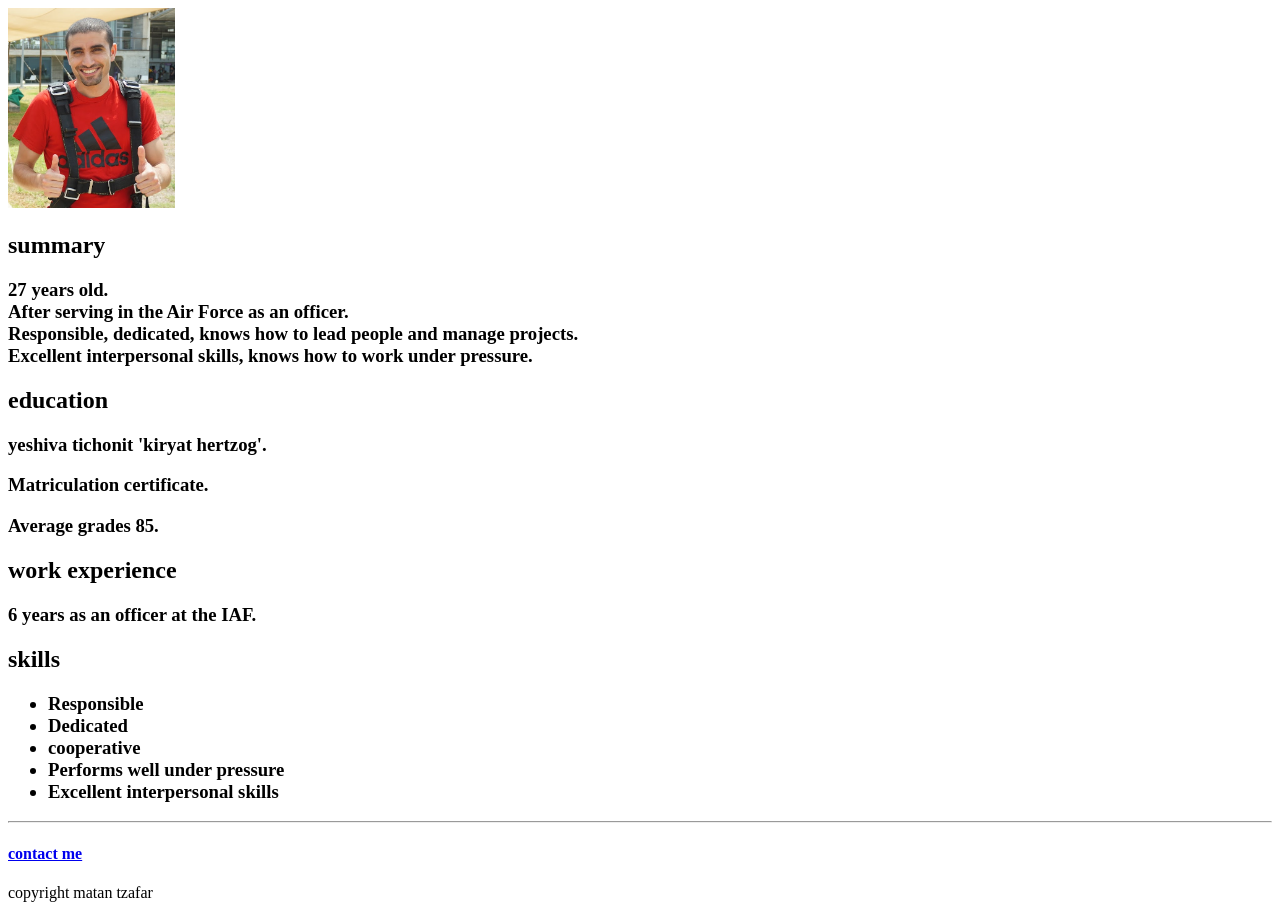
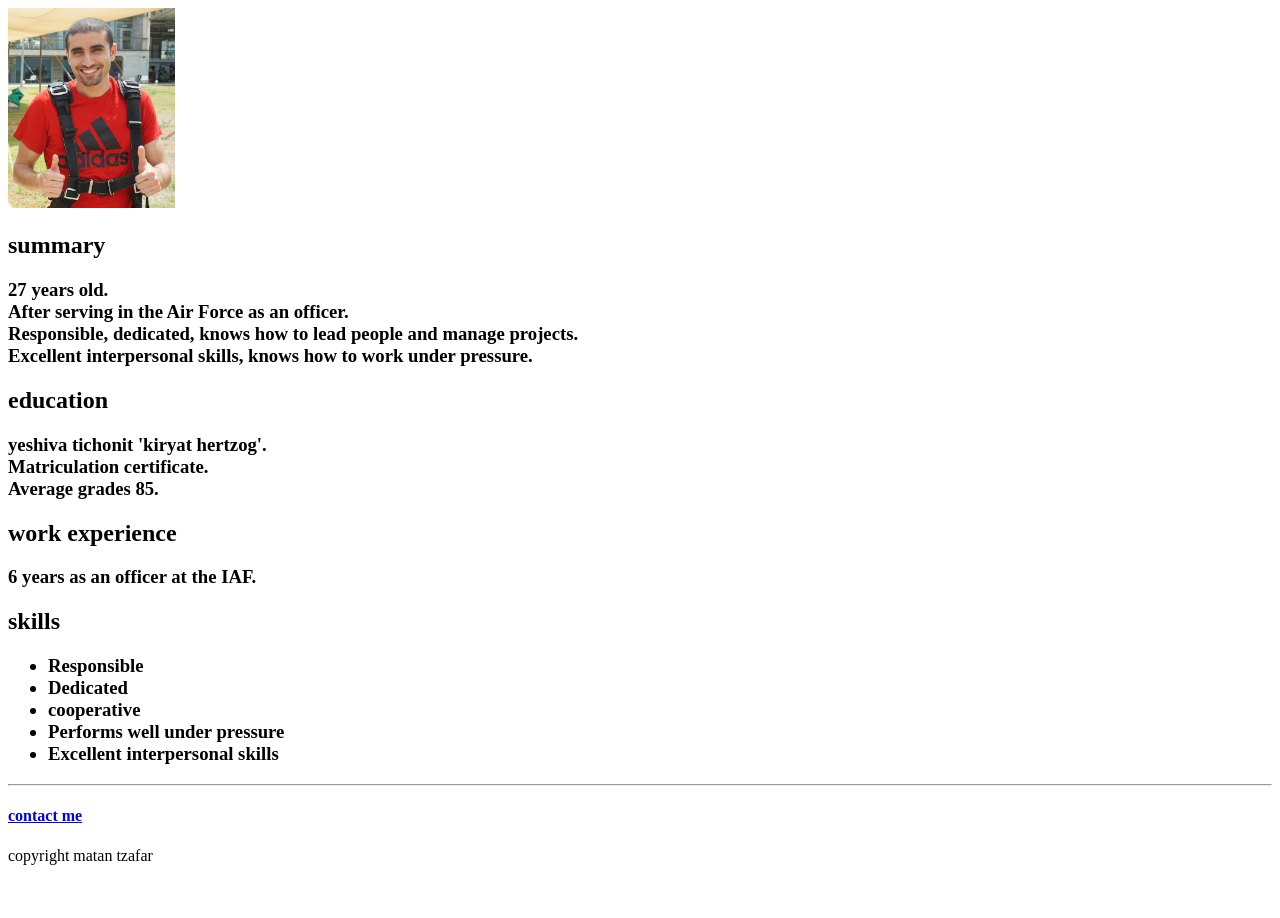
Before and after one commit to Matantzafar/html-Resume, a plain HTML site: page index.html in a window 1280 px wide. After the commit the page ends 881 px from the top, so only its background shows below. Drawn offline with Linux system fonts and the light colour scheme.

Commit message:
Add files via upload

```diff
--- a/index.html
+++ b/index.html
@@ -15,9 +15,9 @@
     </p>
 </h3>
     <h2>education</h2>
-         <h3>yeshiva tichonit 'kiryat hertzog'.</h3>
-         <h3>Matriculation certificate.</h3>
-         <h3>Average grades 85.</h3>
+         <h3> <p>yeshiva tichonit 'kiryat hertzog'.<br>
+         Matriculation certificate.<br>
+         Average grades 85.</p></h3>
     <h2>work experience</h2>
     <h3>6 years as an officer at the IAF.</h3>
     <h2>skills</h2>
```
